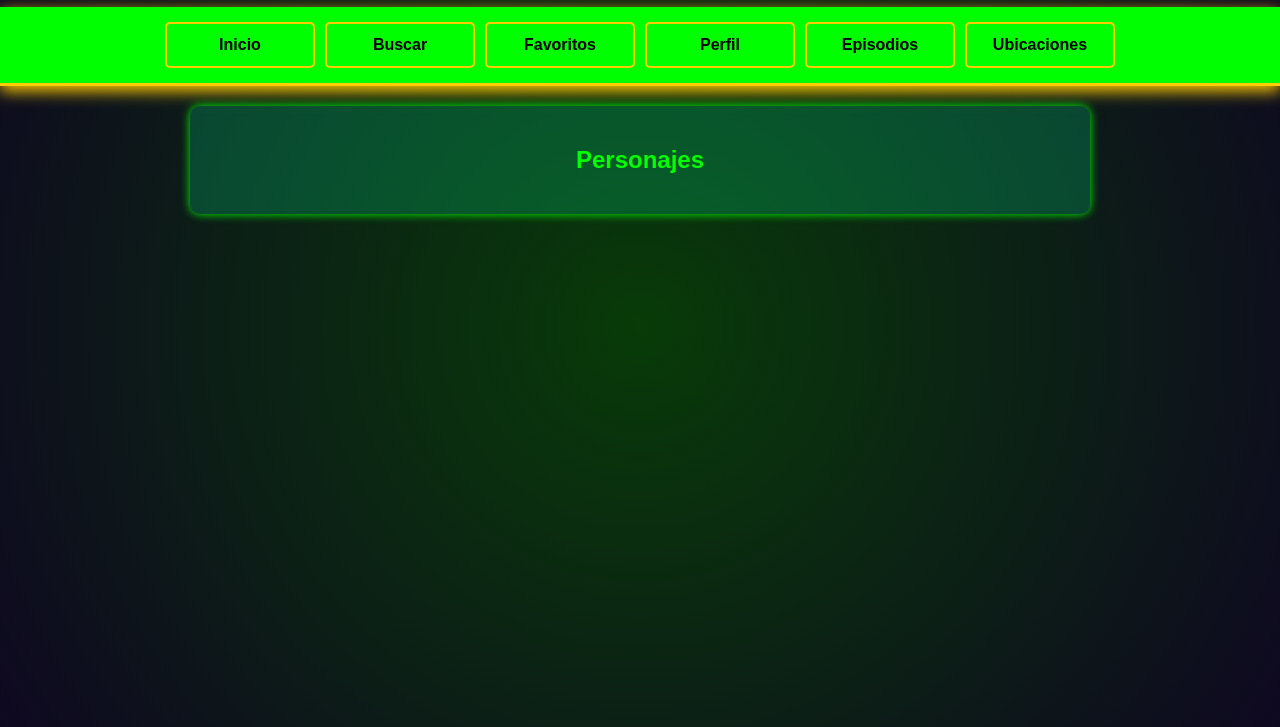
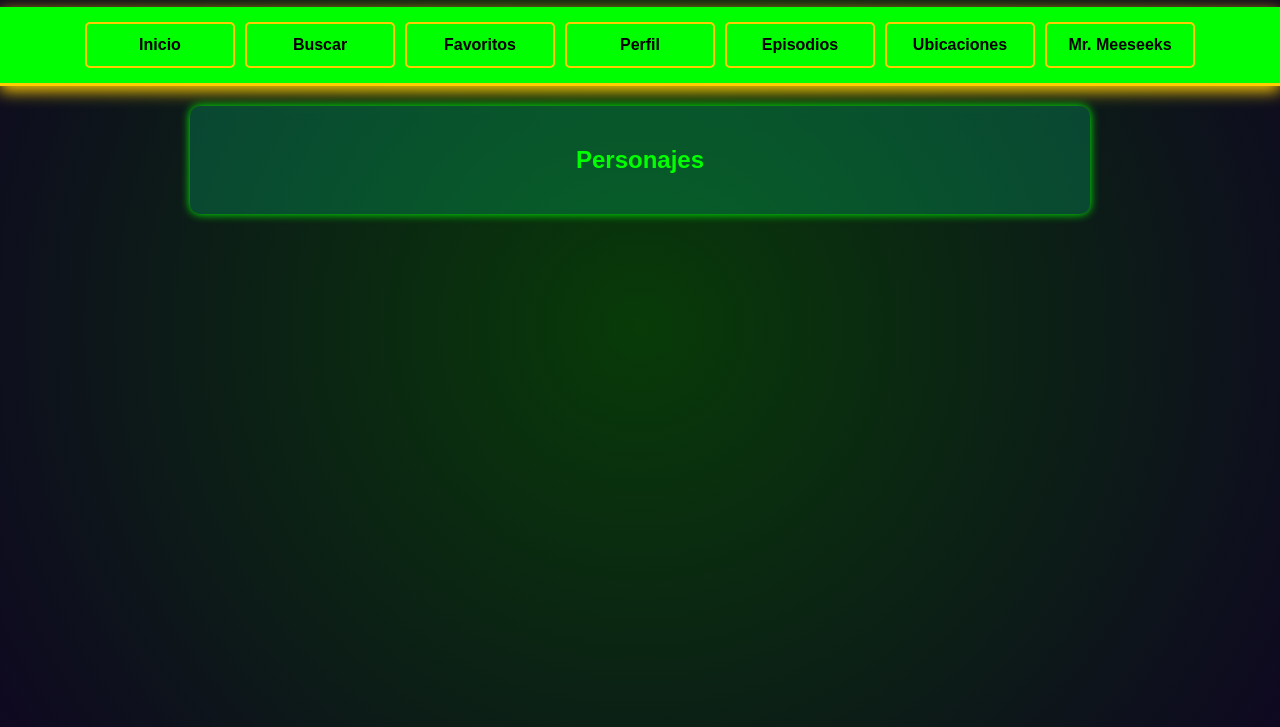
Before and after one commit to Brayan346/rickapiApp, a plain HTML site: page index.html in a window 1280 px wide. Shown: the part 73-800 px from the top of the page. Drawn offline with Linux system fonts and the light colour scheme; no server answers.

Commit message:
Update index.html

```diff
--- a/index.html
+++ b/index.html
@@ -22,6 +22,7 @@
         <button class="tab-link" onclick="openTab('profile')">Perfil</button>
         <button class="tab-link" onclick="openTab('episodes')">Episodios</button>
         <button class="tab-link" onclick="openTab('locations')">Ubicaciones</button>
+        <button class="tab-link" onclick="openTab('meeseeks')">Mr. Meeseeks</button> <!-- Nueva pestaña -->
     </nav>
 
     <!-- Contenedor flexible -->
@@ -65,6 +66,13 @@
             <h2>Ubicaciones</h2>
             <div id="locations-list"></div>
         </div>
+
+        <!-- Nueva pestaña de Mr. Meeseeks -->
+        <div class="tab-content" id="meeseeks">
+            <h2>¡Presiona para invocar a un Mr. Meeseeks!</h2>
+            <button onclick="addMeeseeks()">🟦 ¡Soy Mr. Meeseeks, mírame! 🟦</button>
+            <div id="meeseeks-container"></div>
+        </div>
     </div>
 
     <script src="script.js"></script>
```
